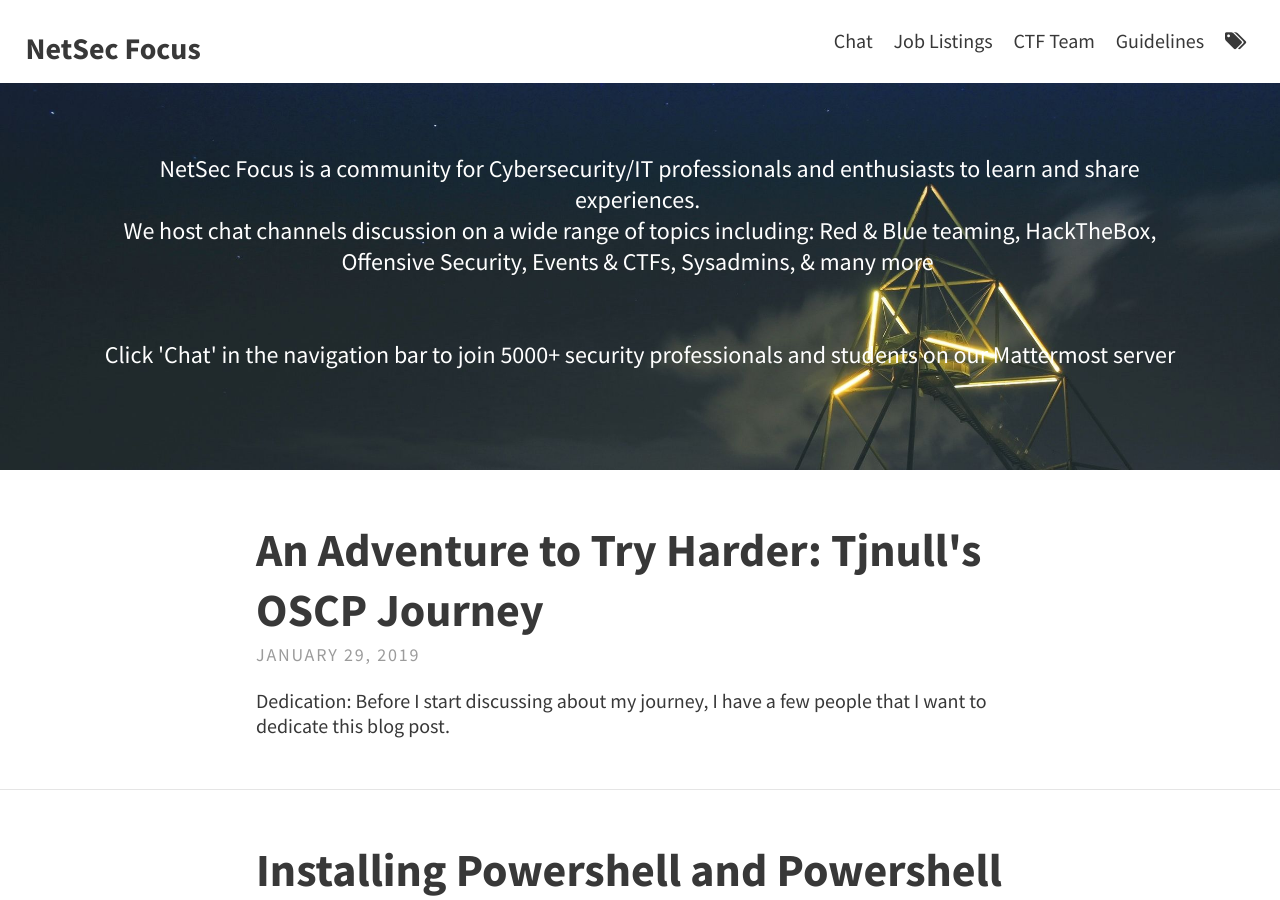
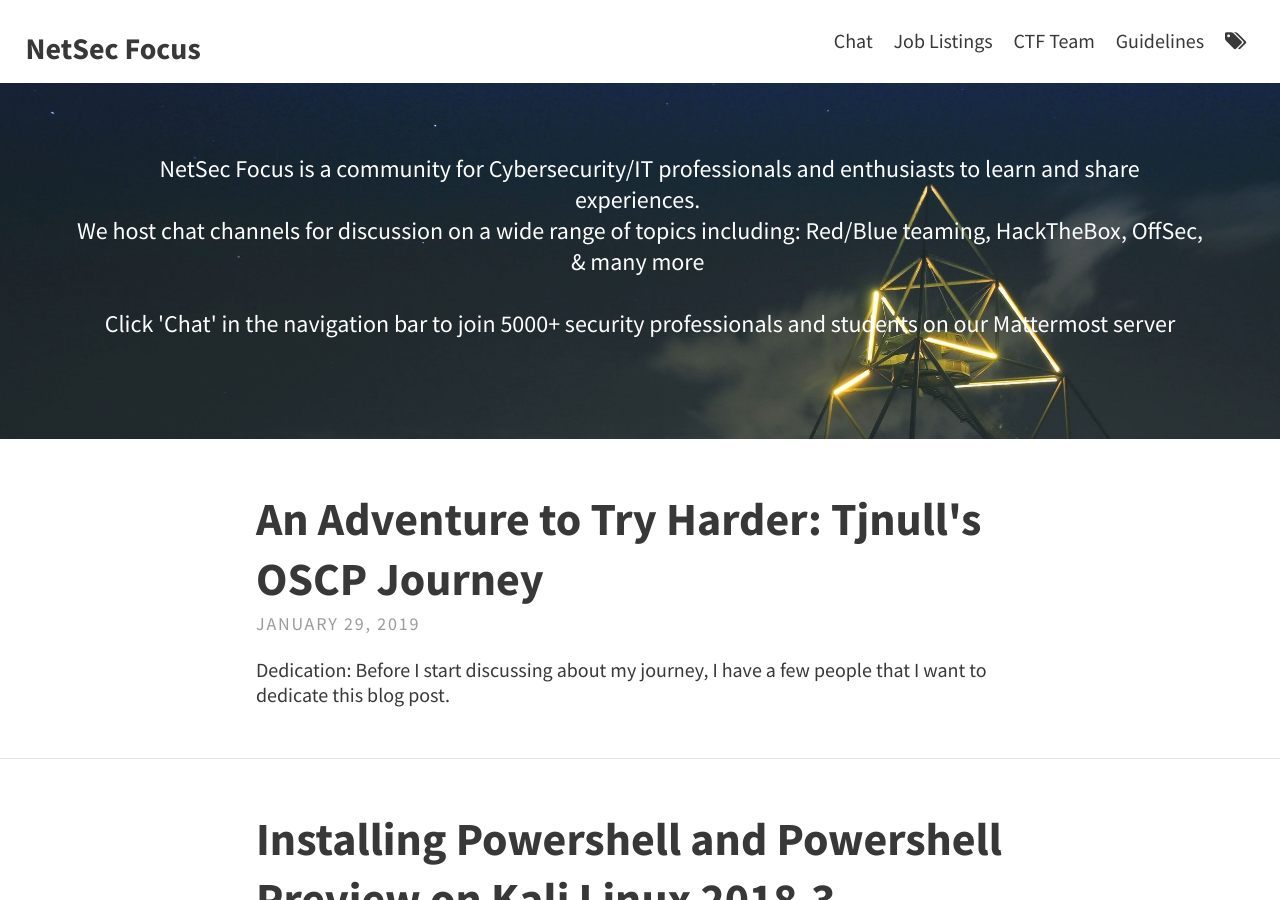
Before and after one commit to NetSec-Focus/netsec-focus.github.io, a Jekyll site: the page built from index.html, in a window 1280 px wide and 900 px high. Built offline with Jekyll 4.4.1, drawn with Linux system fonts in a browser that asks for light colours; the list of posts is cut into pages by our own code.

Commit message:
Update _config.yml

```diff
--- a/_config.yml
+++ b/_config.yml
@@ -17,8 +17,7 @@ theme_settings:
   # Header and footer text
   header_text: |
     NetSec Focus is a community for Cybersecurity/IT professionals and enthusiasts to learn and share experiences.
-    We host chat channels discussion on a wide range of topics including: Red & Blue teaming, HackTheBox, Offensive Security, Events & CTFs, Sysadmins, & many more
-
+    We host chat channels for discussion on a wide range of topics including: Red/Blue teaming, HackTheBox, OffSec, & many more
 
     Click 'Chat' in the navigation bar to join 5000+ security professionals and students on our Mattermost server
   header_text_feature_image: assets/img/pexels/triangular.jpeg
```
